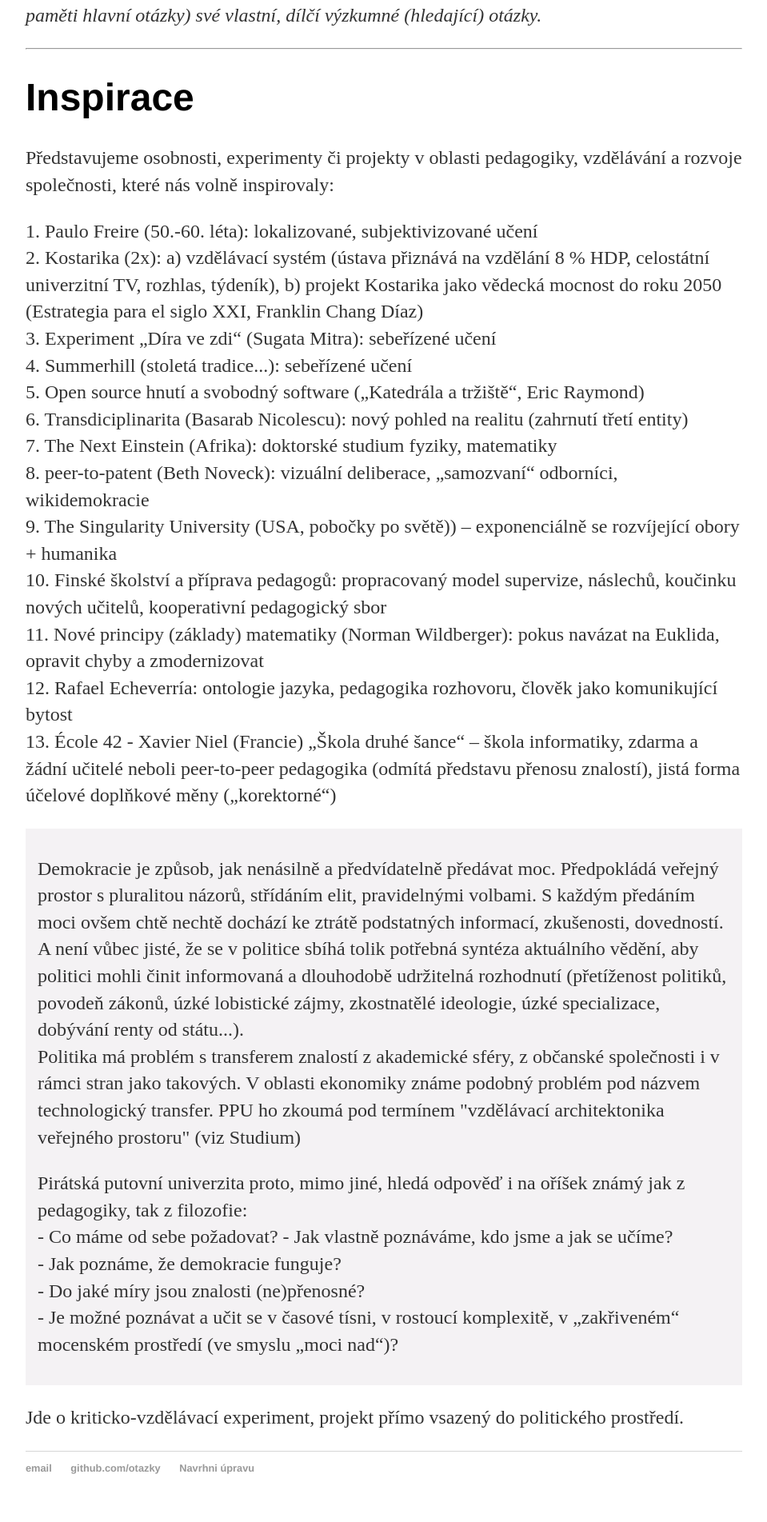
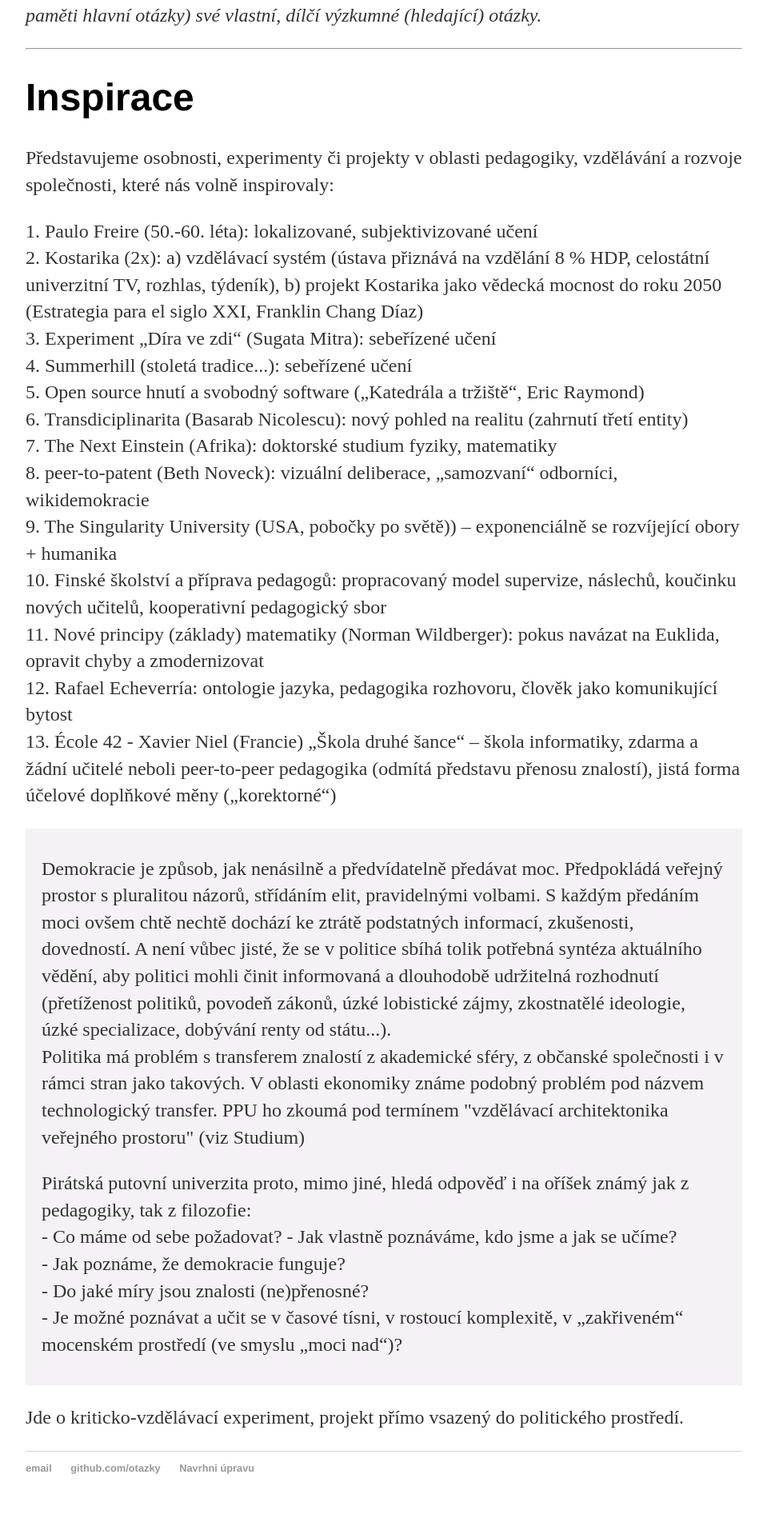
Before and after one commit to otazky/otazky.github.io, a Jekyll site: the page built from about/index.html, in a window 1280 px wide. Shown: the part 2393-4296 px from the top of the page at 80% size, without its empty margins (160-1119 px from the left). Built offline with Jekyll 4.4.1, drawn with Linux system fonts in a browser that asks for light colours.

Commit message:
Padding increase

```diff
--- a/about/index.html
+++ b/about/index.html
@@ -68,8 +68,8 @@
 <div style="background-color: #F4F2F4;
   padding-top: 10px;
   padding-bottom: 10px;
-  padding-right: 15px;
-  padding-left: 15px";>
+  padding-right: 20px;
+  padding-left: 20px";>
 <p>Demokracie je způsob, jak nenásilně a předvídatelně předávat moc. Předpokládá veřejný prostor s pluralitou názorů, střídáním elit, pravidelnými volbami. S každým předáním moci ovšem chtě nechtě dochází ke ztrátě podstatných informací, zkušenosti, dovedností. A není vůbec jisté, že se v politice sbíhá tolik potřebná syntéza aktuálního vědění, aby politici mohli činit informovaná a dlouhodobě udržitelná rozhodnutí (přetíženost politiků, povodeň zákonů, úzké lobistické zájmy, zkostnatělé ideologie, úzké specializace, dobývání renty od státu...). <br>
 Politika má problém s transferem znalostí z akademické sféry, z občanské společnosti i v rámci stran jako takových. V oblasti ekonomiky známe podobný problém pod názvem technologický transfer. PPU ho zkoumá pod termínem "vzdělávací architektonika veřejného prostoru" (viz Studium) </p>
 
```
